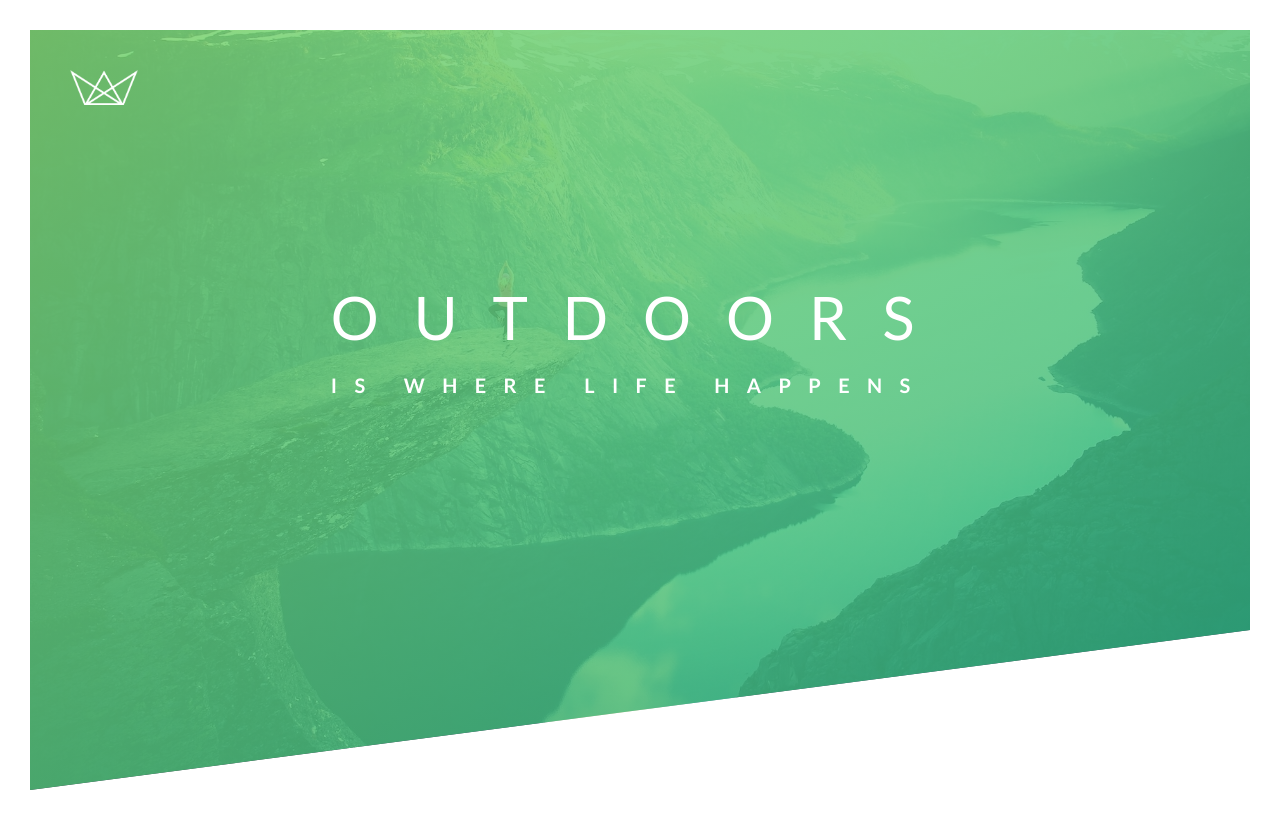
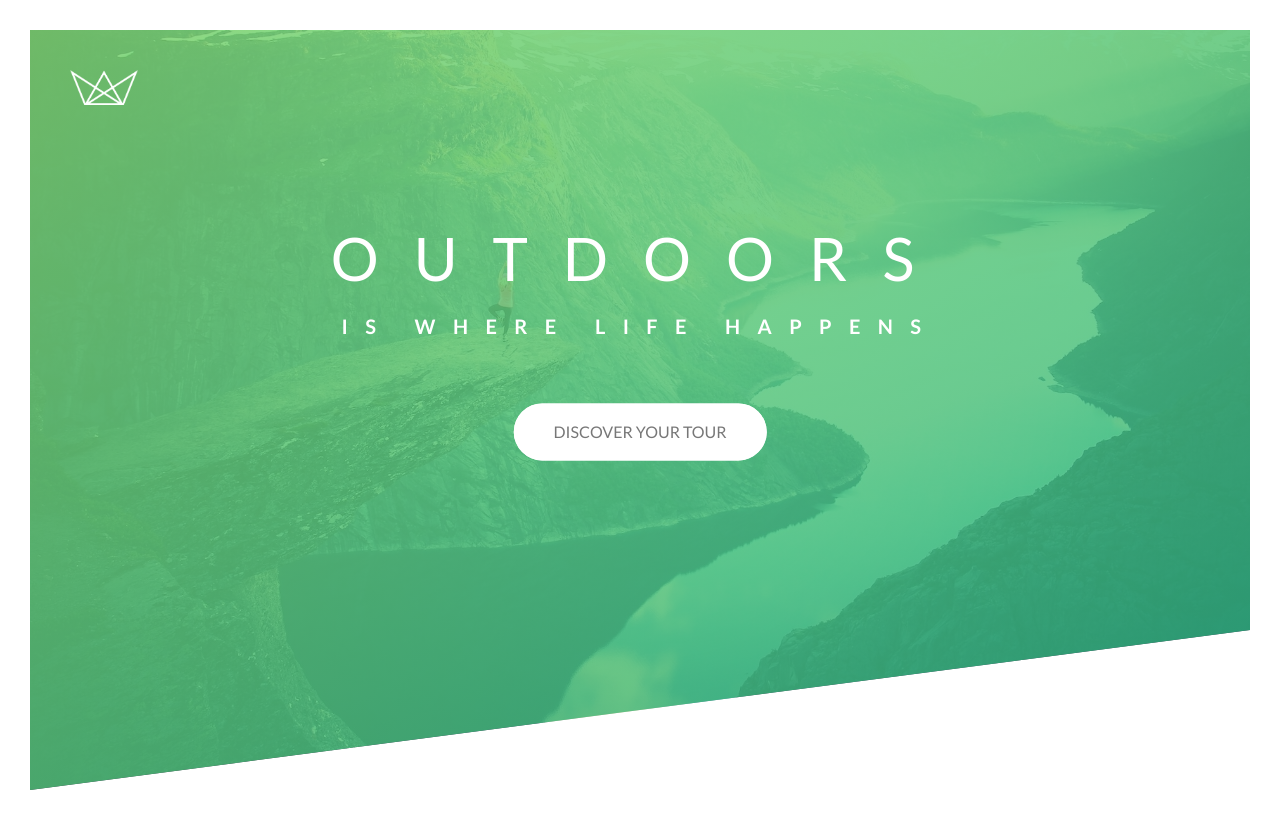
Before and after one commit to vinaykumar27450/Script-Foundation-Hackathon, a PHP site: page / in a window 1280 px wide. Run offline with PHP 8.4, Linux system fonts and the light colour scheme; some libraries are stand-ins or nearby versions.

Commit message:
Added animations to Header

```diff
--- a/css/style.css
+++ b/css/style.css
@@ -50,20 +50,109 @@ body {
   top: 40%;
   left: 50%;
   transform: translate(-50%, -50%);
+  text-align: center;
 }
 .heading-primary {
   color: #fff;
   text-transform: uppercase;
+  backface-visibility: hidden; /*to remove the little shaking of object while performing animations on them*/
+  margin-bottom: 60px;
 }
 .heading-primary-main {
   display: block;
   font-size: 60px;
   font-weight: 400;
   letter-spacing: 35px;
+  animation-name: moveInLeft;
+  animation-duration: 1s;
+  animation-timing-function: ease-out;
 }
 .heading-primary-sub {
   display: block;
   font-size: 20px;
   font-weight: 700;
   letter-spacing: 17.4px;
+  animation: moveInRight 1s ease-out;
 }
+@keyframes moveInLeft {
+  0% {
+    opacity: 0;
+    transform: translateX(-100px);
+  }
+  80% {
+    transform: translateX(10px);
+  }
+  100% {
+    opacity: 1;
+    transform: translateX(0);
+  }
+}
+@keyframes moveInRight {
+  0% {
+    opacity: 0;
+    transform: translateX(100px);
+  }
+  80% {
+    transform: translateX(-10px);
+  }
+  100% {
+    opacity: 1;
+    transform: translateX(0);
+  }
+}
+@keyframes moveInBottom {
+  0% {
+    opacity: 0;
+    transform: translateY(100px);
+  }
+  100% {
+    opacity: 1;
+    transform: translateY(0);
+  }
+}
+.btn:link,
+.btn:visited {
+  text-decoration: none;
+  text-transform: uppercase;
+  padding: 15px 40px;
+  border-radius: 100px;
+  display: inline-block;
+  transition: all 0.2s;
+  position: relative;
+}
+.btn:hover {
+  transform: translateY(-3px);
+  box-shadow: 0px 10px 20px rgba(0, 0, 0, 0.2);
+}
+.btn:active {
+  transform: translateY(-1px);
+  box-shadow: 0px 5px 10px rgba(0, 0, 0, 0.2);
+}
+.btn::after {
+  content: "";
+  display: inline-block;
+  height: 100%;
+  width: 100%;
+  border-radius: 100px;
+  z-index: -1;
+  position: absolute;
+  top: 0;
+  left: 0;
+  transition: all 0.4s;
+}
+.btn-white {
+  color: #777;
+  background-color: #fff;
+}
+.btn-white::after {
+  color: #777;
+  background-color: #fff;
+}
+.btn:hover::after {
+  transform: scaleX(1.2) scaleY(1.4); /*Increases the element. Eg <2> means double */
+  opacity: 0;
+}
+.btn-animated {
+  animation: moveInBottom 0.5s ease-out backwards;
+  animation-delay: 0.75s;
+}
--- a/index.html
+++ b/index.html
@@ -9,7 +9,7 @@
       rel="stylesheet"
     />
 
-    <link rel="stylesheet" href="css/icon-font.css" />
+    <!-- <link rel="stylesheet" href="css/icon-font.css" /> -->
     <link rel="stylesheet" href="css/style.css" />
     <link rel="shortcut icon" type="image/png" href="img/favicon.png" />
 
@@ -29,6 +29,7 @@
             is where life happens
           </span>
         </h1>
+        <a href="" class="btn btn-white btn-animated"> Discover your Tour</a>
       </div>
     </header>
   </body>
```
